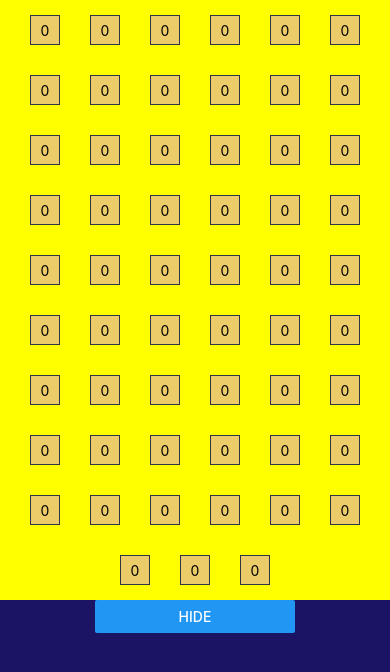
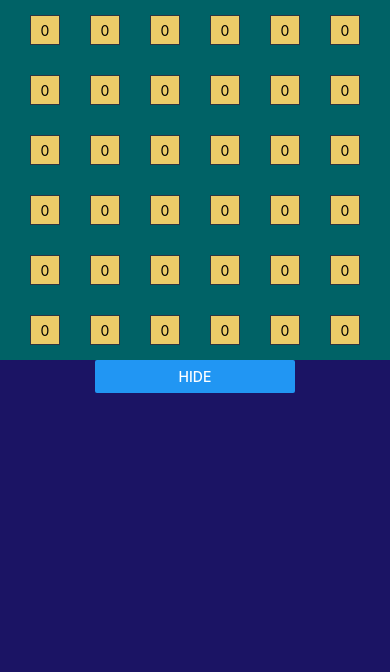
Before and after one commit to IvanPostu/ReactNativeFundamentals, a React Native app: screen / in a window 390 px wide. Shown: the top 672 px of the page. Built offline with nearby package versions, Linux system fonts and the light colour scheme.

Commit message:
Props used.

```diff
--- a/src/components/Blocks/Block.jsx
+++ b/src/components/Blocks/Block.jsx
@@ -23,31 +23,15 @@ function valueToColor(value) {
 export class Block extends React.Component {
   constructor(props) {
     super(props)
-
-    const initialValue = 0
-    const initialColor = valueToColor(initialValue)
-
-    this.state = {
-      value: initialValue,
-      color: initialColor
-    }
-
-    this.incrementValue = this.incrementValue.bind(this)
-  }
-
-  incrementValue() {
-    const newValue = this.state.value + 1
-    const newColor = valueToColor(newValue)
-    this.setState({ value: newValue, color: newColor })
   }
 
   render() {
     return (
       <View
-        onTouchEndCapture={this.incrementValue}
-        style={{ ...styles.container, backgroundColor: this.state.color }}
+        onTouchEndCapture={this.props.onItemClick}
+        style={{ ...styles.container, backgroundColor: valueToColor(this.props.value) }}
       >
-        <Text>{this.state.value}</Text>
+        <Text>{this.props.value}</Text>
       </View>
     )
   }
--- a/src/components/Blocks/Blocks.jsx
+++ b/src/components/Blocks/Blocks.jsx
@@ -1,86 +1,58 @@
 import React from 'react'
 import { View, StyleSheet, Button, ScrollView } from 'react-native'
 import { Block } from './Block'
+
+const ITEMS_COUNT = 36
 
 export class Blocks extends React.Component {
   constructor(props) {
     super(props)
 
+    const initialItems = []
+    for (let i = 0; i < ITEMS_COUNT; i++) {
+      initialItems.push({
+        value: 0
+      })
+    }
+
     this.state = {
-      tableIsShowed: true
+      tableIsShowed: true,
+      items: initialItems
     }
+
+    this.onItemClick = this.onItemClick.bind(this)
+  }
+
+  onItemClick(index) {
+    const newItems = this.state.items.map((item, _index) => {
+      if (index === _index) {
+        item.value++
+      }
+
+      return item
+    })
+
+    this.setState({
+      items: newItems
+    })
   }
 
   render() {
+    const items = this.state.items.map((item, index) => {
+      return <Block onItemClick={() => this.onItemClick(index)} value={item.value} key={index} />
+    })
+
     return (
       <ScrollView style={styles.container}>
         <View style={{ ...styles.blocks, display: this.state.tableIsShowed ? 'flex' : 'none' }}>
-          <Block />
-          <Block />
-          <Block />
-          <Block />
-          <Block />
-          <Block />
-          <Block />
-          <Block />
-          <Block />
-          <Block />
-          <Block />
-          <Block />
-          <Block />
-          <Block />
-          <Block />
-          <Block />
-          <Block />
-          <Block />
-          <Block />
-          <Block />
-          <Block />
-          <Block />
-          <Block />
-          <Block />
-          <Block />
-          <Block />
-          <Block />
-          <Block />
-          <Block />
-          <Block />
-          <Block />
-          <Block />
-          <Block />
-          <Block />
-          <Block />
-          <Block />
-          <Block />
-          <Block />
-          <Block />
-          <Block />
-          <Block />
-          <Block />
-          <Block />
-          <Block />
-          <Block />
-          <Block />
-          <Block />
-          <Block />
-          <Block />
-          <Block />
-          <Block />
-          <Block />
-          <Block />
-          <Block />
-          <Block />
-          <Block />
-          <Block />
+          {items}
         </View>
-        {/* <View style={{ alignItems: 'center' }}> */}
-        <View style={buttonContainer} tra>
+        <View style={buttonContainer}>
           <Button
             title={this.state.tableIsShowed ? 'Hide' : 'Show'}
             onPress={() => this.setState({ tableIsShowed: !this.state.tableIsShowed })}
           />
         </View>
-        {/* </View> */}
       </ScrollView>
     )
   }
@@ -92,7 +64,7 @@ const styles = StyleSheet.create({
   },
   blocks: {
     overflow: 'hidden',
-    backgroundColor: 'yellow',
+    backgroundColor: '#006266',
     flexWrap: 'wrap',
     flexDirection: 'row',
     justifyContent: 'center'
```
Also changed, not shown: 1 other file (tests, documents, lock files or other folders).
